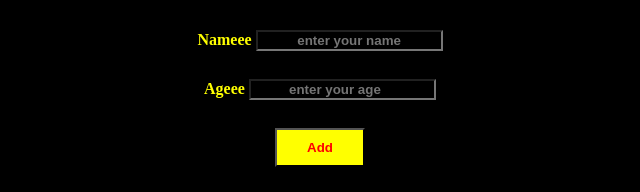
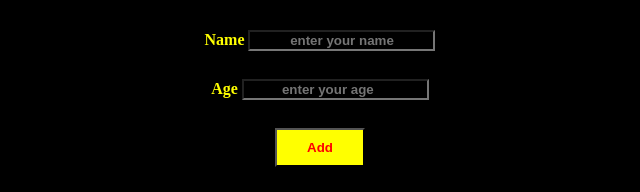
Before and after one commit to naveen120598/naveenBlackTable, a website: page index.html in a window 1280 px wide. Shown: the top 192 px of the page, 320-960 px from the left. Drawn offline with Linux system fonts and the light colour scheme.

Commit message:
6 commit

```diff
--- a/index.html
+++ b/index.html
@@ -6,9 +6,9 @@
         <link rel="stylesheet" href="./index.css" ></link>
     </head>
     <body>
-        <lable id="namel">Nameee</lable>
+        <lable id="namel">Name</lable>
         <input type="text" placeholder="enter your name" id="name"/><br><br>
-        <lable id="agel">Ageee</lable>
+        <lable id="agel">Age</lable>
         <input type="number" placeholder="enter your age" id="age"/><br><br>
         <button onclick="CreateTable()" >Add</button><br><br>
         <table>
```
